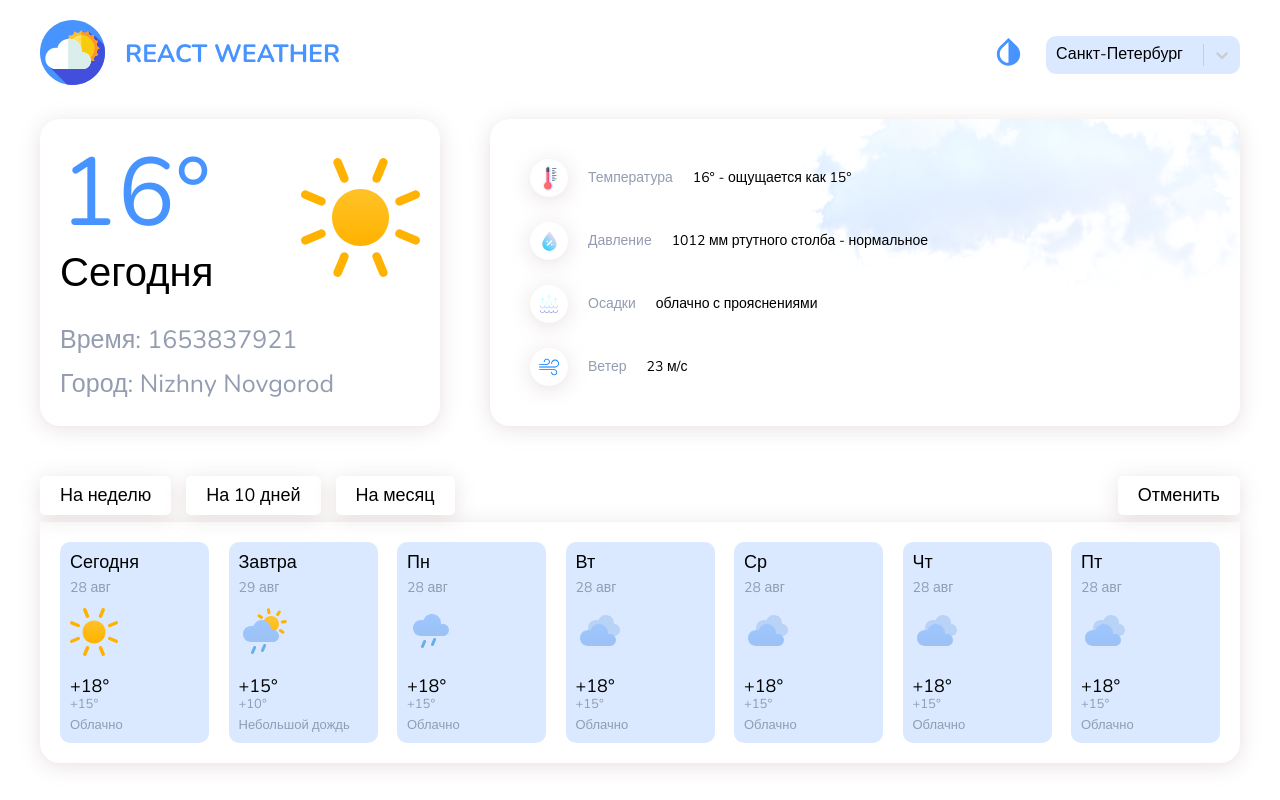
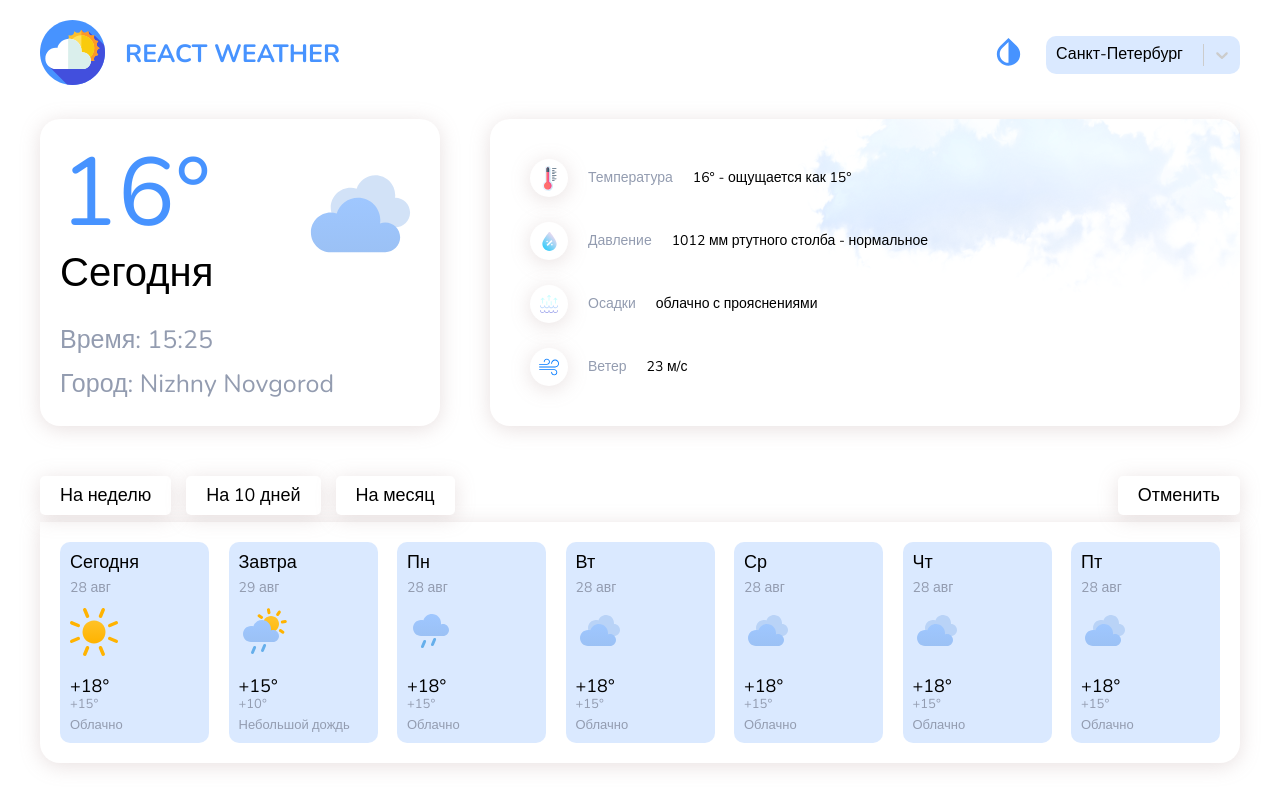
Before and after one commit to AlexMosiakin/weather-app, a React (Create React App) app: page / in a window 1280 px wide. Built offline with nearby package versions, Linux system fonts and the light colour scheme; no server answers.

Commit message:
Added change weather by click in select

```diff
--- a/package.json
+++ b/package.json
@@ -24,6 +24,7 @@
     "react-router-dom": "^6.3.0",
     "react-scripts": "5.0.1",
     "react-select": "^5.3.2",
+    "react-time-format": "^0.0.5",
     "sass": "^1.51.0",
     "typescript": "^4.6.4",
     "web-vitals": "^2.1.4"
--- a/src/assets/icons/global/GlobalSvgSelector.tsx
+++ b/src/assets/icons/global/GlobalSvgSelector.tsx
@@ -111,7 +111,7 @@ const GlobalSvgSelector = ({id}: Props) => {
           </defs>
         </svg>
       );
-    case 'small_rain':
+    case 'пасмурно':
       return (
         <svg
           width="48"
@@ -158,7 +158,7 @@ const GlobalSvgSelector = ({id}: Props) => {
           </defs>
         </svg>
       );
-    case 'small_rain_sun':
+    case 'пасмурно_sun':
       return (
         <svg
           width="48"
@@ -256,7 +256,25 @@ const GlobalSvgSelector = ({id}: Props) => {
           </defs>
         </svg>
       );
-    case 'mainly_cloudy':
+    case 'облачно с прояснениями':
+      return (
+        <svg width="48" height="48" viewBox="0 0 48 48" fill="none" xmlns="http://www.w3.org/2000/svg">
+        <path opacity="0.32" d="M38 28C41.314 28 44 25.314 44 22C44 18.686 41.314 16 38 16H37.938C37.978 15.672 38 15.338 38 15C38 10.582 34.418 7 30 7C26.5 7 23.524 9.248 22.44 12.378C21.67 12.132 20.852 12 20 12C15.582 12 12 15.582 12 20C12 24.418 15.582 28 20 28C20.69 28 21.36 27.912 22 27.748V28H38Z" fill="#73A5E6"/>
+        <path d="M12 38C7.582 38 4 34.418 4 30C4 25.582 7.582 22 12 22C12.834 22 13.636 22.128 14.392 22.364C15.518 18.68 18.946 16 23 16C27.97 16 32 20.03 32 25C32 25.47 31.964 25.93 31.894 26.38C32.55 26.134 33.258 26 34 26C37.314 26 40 28.686 40 32C40 35.314 37.314 38 34 38H12Z" fill="url(#paint0_linear_2_550)"/>
+        <path d="M14 25C14 29.97 18.03 34 23 34C27.502 34 31.23 30.696 31.894 26.38C32.55 26.134 33.258 26 34 26C37.314 26 40 28.686 40 32C40 35.314 37.314 38 34 38H12C7.582 38 4 34.418 4 30C4 25.582 7.582 22 12 22C12.834 22 13.636 22.128 14.392 22.364C14.136 23.198 14 24.082 14 25Z" fill="url(#paint1_radial_2_550)"/>
+        <defs>
+        <linearGradient id="paint0_linear_2_550" x1="22" y1="16" x2="22" y2="38" gradientUnits="userSpaceOnUse">
+        <stop stopColor="#9FC7FF"/>
+        <stop offset="1" stopColor="#9BC1F5"/>
+        </linearGradient>
+        <radialGradient id="paint1_radial_2_550" cx="0" cy="0" r="1" gradientUnits="userSpaceOnUse" gradientTransform="translate(17.9439 -22.6966) rotate(-90) scale(20.9574 6.69705)">
+        <stop stopColor="#486DA8" stopOpacity="0.4"/>
+        <stop offset="1" stopColor="#486DA8" stopOpacity="0"/>
+        </radialGradient>
+        </defs>
+        </svg>
+      );
+    case 'переменная облачность':
       return (
         <svg width="48" height="48" viewBox="0 0 48 48" fill="none" xmlns="http://www.w3.org/2000/svg">
         <path opacity="0.32" d="M38 28C41.314 28 44 25.314 44 22C44 18.686 41.314 16 38 16H37.938C37.978 15.672 38 15.338 38 15C38 10.582 34.418 7 30 7C26.5 7 23.524 9.248 22.44 12.378C21.67 12.132 20.852 12 20 12C15.582 12 12 15.582 12 20C12 24.418 15.582 28 20 28C20.69 28 21.36 27.912 22 27.748V28H38Z" fill="#73A5E6"/>
--- a/src/pages/Home/Home.tsx
+++ b/src/pages/Home/Home.tsx
@@ -6,20 +6,24 @@ import Days from './components/Days/Days'
 import { useCustomDispatch, useCustomSelector } from '../../hooks/store'
 import { fetchCurrentWeather } from '../../store/thunk/fetchCurrentWeather'
 import { useSelector } from 'react-redux'
-import { selectCurrentWeatherData } from '../../store/selectors'
+import { selectCurrentCityData, selectCurrentWeatherData } from '../../store/selectors'
 
 interface Props {}
 
 const Home = (props: Props) => {
+  const dispatch = useCustomDispatch();
 
-  const dispatch = useCustomDispatch();
+  const select = useCustomSelector(
+    selectCurrentCityData
+  )
+
   const { weather } = useCustomSelector(
     selectCurrentWeatherData
   )
 
   useEffect(() => {
-    dispatch(fetchCurrentWeather('nizhny novgorod'))
-  }, [])
+    dispatch(fetchCurrentWeather(select.label))
+  }, [select])
 
   return (
     <div className={s.home}>
@@ -33,3 +37,7 @@ const Home = (props: Props) => {
 }
 
 export default Home
+
+function useState(arg0: string): [any, any] {
+  throw new Error('Function not implemented.')
+}
--- a/src/pages/Home/components/Days/Days.tsx
+++ b/src/pages/Home/components/Days/Days.tsx
@@ -28,7 +28,7 @@ const Days = (props: Props) => {
         {
             day:"Завтра",
             day_info:"29 авг",
-            icon_id:"small_rain_sun",
+            icon_id:"пасмурно_sun",
             temp_day:"+15°",
             temp_night:"+10°",
             info:"Небольшой дождь",
@@ -36,7 +36,7 @@ const Days = (props: Props) => {
         {
             day:"Пн",
             day_info:"28 авг",
-            icon_id:"small_rain",
+            icon_id:"пасмурно",
             temp_day:"+18°",
             temp_night:"+15°",
             info:"Облачно",
@@ -44,7 +44,7 @@ const Days = (props: Props) => {
         {
             day:"Вт",
             day_info:"28 авг",
-            icon_id:"mainly_cloudy",
+            icon_id:"облачно с прояснениями",
             temp_day:"+18°",
             temp_night:"+15°",
             info:"Облачно",
@@ -52,7 +52,7 @@ const Days = (props: Props) => {
         {
             day:"Ср",
             day_info:"28 авг",
-            icon_id:"mainly_cloudy",
+            icon_id:"облачно с прояснениями",
             temp_day:"+18°",
             temp_night:"+15°",
             info:"Облачно",
@@ -60,7 +60,7 @@ const Days = (props: Props) => {
         {
             day:"Чт",
             day_info:"28 авг",
-            icon_id:"mainly_cloudy",
+            icon_id:"облачно с прояснениями",
             temp_day:"+18°",
             temp_night:"+15°",
             info:"Облачно",
@@ -68,7 +68,7 @@ const Days = (props: Props) => {
         {
             day:"Пт",
             day_info:"28 авг",
-            icon_id:"mainly_cloudy",
+            icon_id:"облачно с прояснениями",
             temp_day:"+18°",
             temp_night:"+15°",
             info:"Облачно",
--- a/src/pages/Home/components/ThisDay/ThisDay.tsx
+++ b/src/pages/Home/components/ThisDay/ThisDay.tsx
@@ -4,11 +4,16 @@ import GlobalSvgSelector from '../../../../assets/icons/global/GlobalSvgSelector
 import { Weather } from '../../../../store/types/types'
 import s from './ThisDay.module.scss'
 
+
 type Props = {
     weather: Weather
 }
 
 const ThisDay = ({weather}: Props) => {
+    let unix_timestamp = weather.dt
+    let date = new Date(unix_timestamp * 1000);
+    let hours = date.getHours();
+    let minutes = "0" + date.getMinutes();
 
     return (
         <div className={s.this_day}>
@@ -21,11 +26,11 @@ const ThisDay = ({weather}: Props) => {
                         Сегодня
                     </div>
                 </div>
-                <GlobalSvgSelector id="sun"/>
+                <GlobalSvgSelector id={weather.weather[0].description}/>
             </div>
             <div className={s.bottom_block}>
                 <div className={s.this_time}>
-                    Время: <span>{weather.dt}</span>
+                    Время: <span>{hours + `:`+ minutes.slice(1)}</span>
                 </div>
                 <div className={s.this_city}>
                     Город: <span>{weather.name}</span>
--- a/src/services/WeatherService.ts
+++ b/src/services/WeatherService.ts
@@ -2,7 +2,6 @@ import axios, { AxiosResponse, AxiosResponseHeaders } from "axios";
 import api from "../axios";
 import { Weather } from "../store/types/types";
 const API_KEY = '90b12d1819feaafe2a0b15cbc348173a';
-const city = 'paris'
 
 export class WeatherService {
     static getCurrentWeather(city: string): Promise<AxiosResponse<Weather>>{
--- a/src/shared/Header/Header.tsx
+++ b/src/shared/Header/Header.tsx
@@ -2,13 +2,23 @@ import React, { useEffect, useState } from 'react'
 import GlobalSvgSelector from '../../assets/icons/global/GlobalSvgSelector'
 import s from './Header.module.scss'
 import Select from 'react-select'
-import SingleValue from 'react-select/dist/declarations/src/components/SingleValue'
 import { useTheme } from '../../hooks/useTheme'
 import { Theme } from '../../context/ThemeContext'
+import { AppDispatch } from '../../store/store'
+import { City, currentCitySlice } from '../../store/slices/currentCitySlice'
+import { useCustomDispatch } from '../../hooks/store'
 
 type Props = {}
 
 const Header = (props: Props) => {
+
+    const dispatch = useCustomDispatch();
+    const getCurrentCity = (select: any) => {
+        //console.log(select)
+        dispatch(currentCitySlice.actions.getCurrentCity(select))
+    }
+
+
     const theme = useTheme()
     const options = [
         { value: 'city-1', label: 'Санкт-Петербург' },
@@ -68,6 +78,7 @@ const Header = (props: Props) => {
                     <GlobalSvgSelector id='change-theme'/>
                 </div>
                 <Select
+                    onChange={getCurrentCity}
                     defaultValue={options[0]}
                     styles={colorStyles}
                     options={options}
@@ -79,3 +90,7 @@ const Header = (props: Props) => {
 }
 
 export default Header
+
+function dispatch(arg0: any) {
+    throw new Error('Function not implemented.')
+}
--- a/src/store/selectors.ts
+++ b/src/store/selectors.ts
@@ -2,3 +2,6 @@ import { RootState } from "./store";
 
 export const selectCurrentWeatherData = (state: RootState) =>
     state.currentWeatherSliceReducer
+
+export const selectCurrentCityData = (state: RootState) =>
+    state.currentCitySliceReducer
--- /dev/null
+++ b/src/store/slices/currentCitySlice.ts
@@ -0,0 +1,27 @@
+import { createSlice, PayloadAction } from "@reduxjs/toolkit";
+
+export type City = {
+    value: string,
+    label: string,
+}
+
+const initialState: City = {
+    value: 'city-1',
+    label: 'Санкт-Петербург',
+}
+
+export const currentCitySlice = createSlice({
+    name: 'currentCity',
+    initialState,
+    reducers:{
+        getCurrentCity(
+            state: any,
+            action: PayloadAction<City>
+        ){
+            state.value = action.payload.value;
+            state.label = action.payload.label;
+        },
+    }
+})
+
+export default currentCitySlice.reducer
--- a/src/store/store.ts
+++ b/src/store/store.ts
@@ -1,8 +1,10 @@
 import { combineReducers, configureStore, getDefaultMiddleware } from "@reduxjs/toolkit";
 import currentWeatherSliceReducer from './slices/currentWeatherSlice'
+import currentCitySliceReducer from './slices/currentCitySlice'
 
 const rootReducer = combineReducers({
     currentWeatherSliceReducer,
+    currentCitySliceReducer,
 })
 
 export const store = configureStore({
```
Also changed, not shown: text.txt (added), 1 other file (tests, documents, lock files or other folders).
